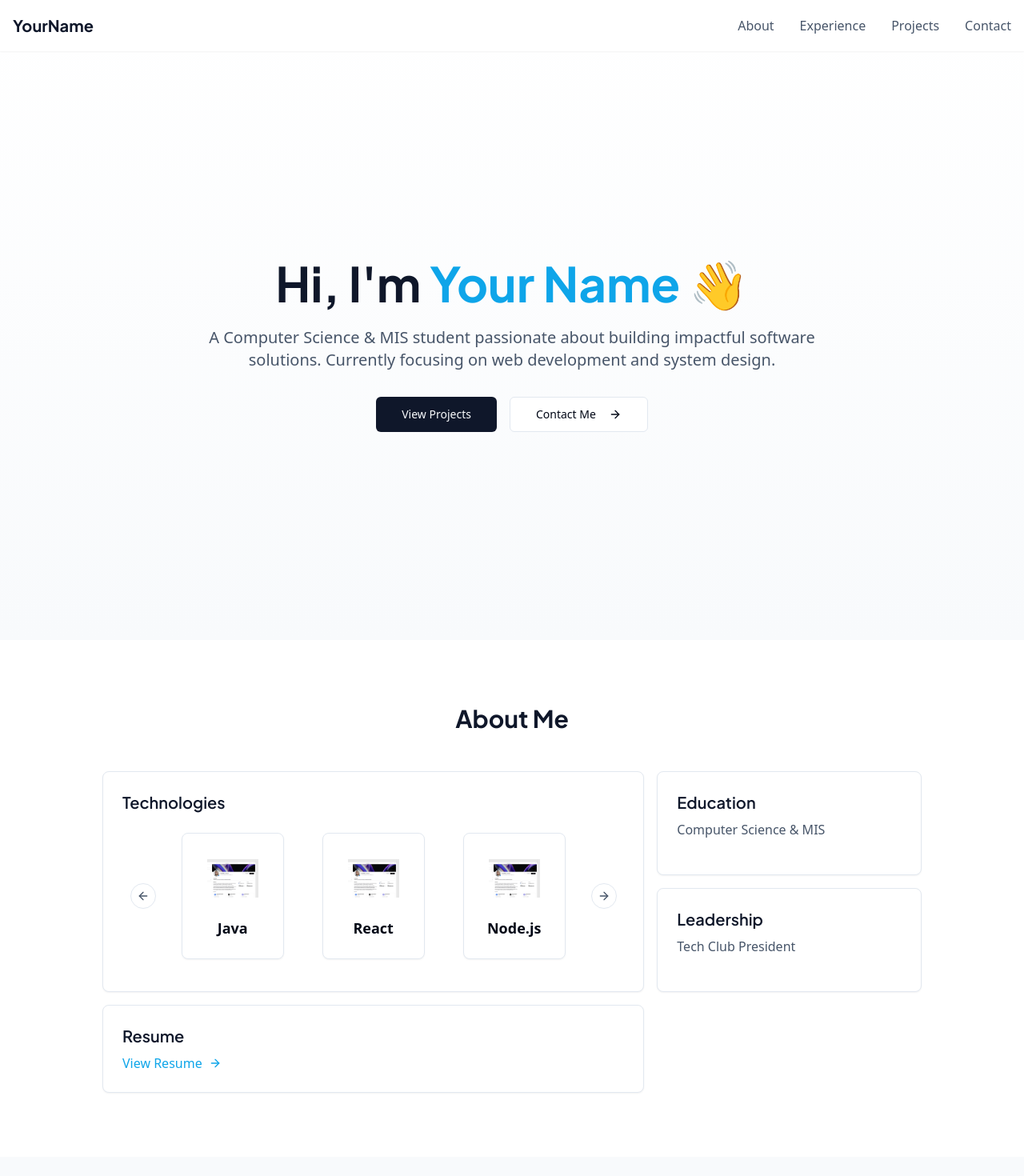
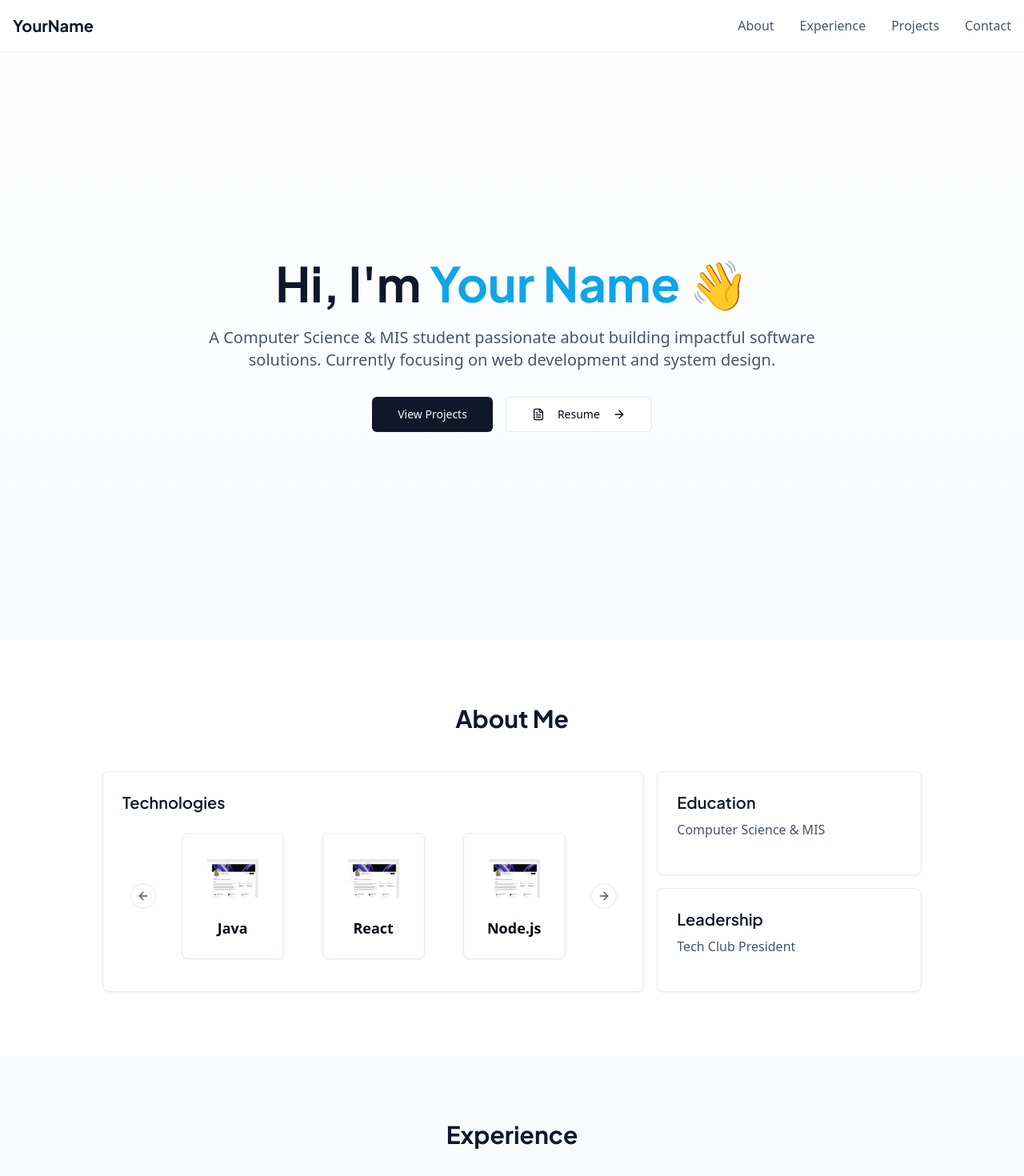
Before and after one commit to ykhan-5/portfolio, a React (Vite) app: page / in a window 1280 px wide. Shown: the top 1470 px of the page at 80% size. Built offline with nearby package versions, Linux system fonts and the light colour scheme.

Commit message:
Refactor: Move resume link to hero section
Move the resume link from the BentoGrid component to the Hero component.

```diff
--- a/src/components/BentoGrid.tsx
+++ b/src/components/BentoGrid.tsx
@@ -1,9 +1,7 @@
 
 import { Card } from "@/components/ui/card";
-import { ArrowRight } from "lucide-react";
 import TechCarousel from "./TechCarousel";
 
-const BentoGrid = () => {
 const experiences = [
   {
     title: "Technologies",
@@ -20,22 +18,9 @@ const BentoGrid = () => {
     content: "Tech Club President",
     className: "md:col-span-1 md:row-span-1",
   },
-    {
-      title: "Resume",
-      content: (
-        <a
-          href="/your-resume.pdf"
-          target="_blank"
-          rel="noopener noreferrer"
-          className="inline-flex items-center text-sky-500 hover:text-sky-600 transition-colors"
-        >
-          View Resume <ArrowRight className="ml-2 w-4 h-4" />
-        </a>
-      ),
-      className: "md:col-span-2 md:row-span-1",
-    },
 ];
 
+const BentoGrid = () => {
   return (
     <section className="py-20 bg-white">
       <div className="container mx-auto px-4">
--- a/src/components/Hero.tsx
+++ b/src/components/Hero.tsx
@@ -1,6 +1,6 @@
 
 import { Button } from "@/components/ui/button";
-import { ArrowRight } from "lucide-react";
+import { ArrowRight, FileText } from "lucide-react";
 
 const Hero = () => {
   return (
@@ -16,8 +16,12 @@ const Hero = () => {
           </p>
           <div className="flex gap-4 justify-center">
             <Button size="lg">View Projects</Button>
-            <Button variant="outline" size="lg">
-              Contact Me <ArrowRight className="ml-2 h-4 w-4" />
+            <Button variant="outline" size="lg" asChild>
+              <a href="/your-resume.pdf" target="_blank" rel="noopener noreferrer">
+                <FileText className="mr-2 h-4 w-4" />
+                Resume
+                <ArrowRight className="ml-2 h-4 w-4" />
+              </a>
             </Button>
           </div>
         </div>
```
Lines whose indentation alone changed are shown as unchanged.
